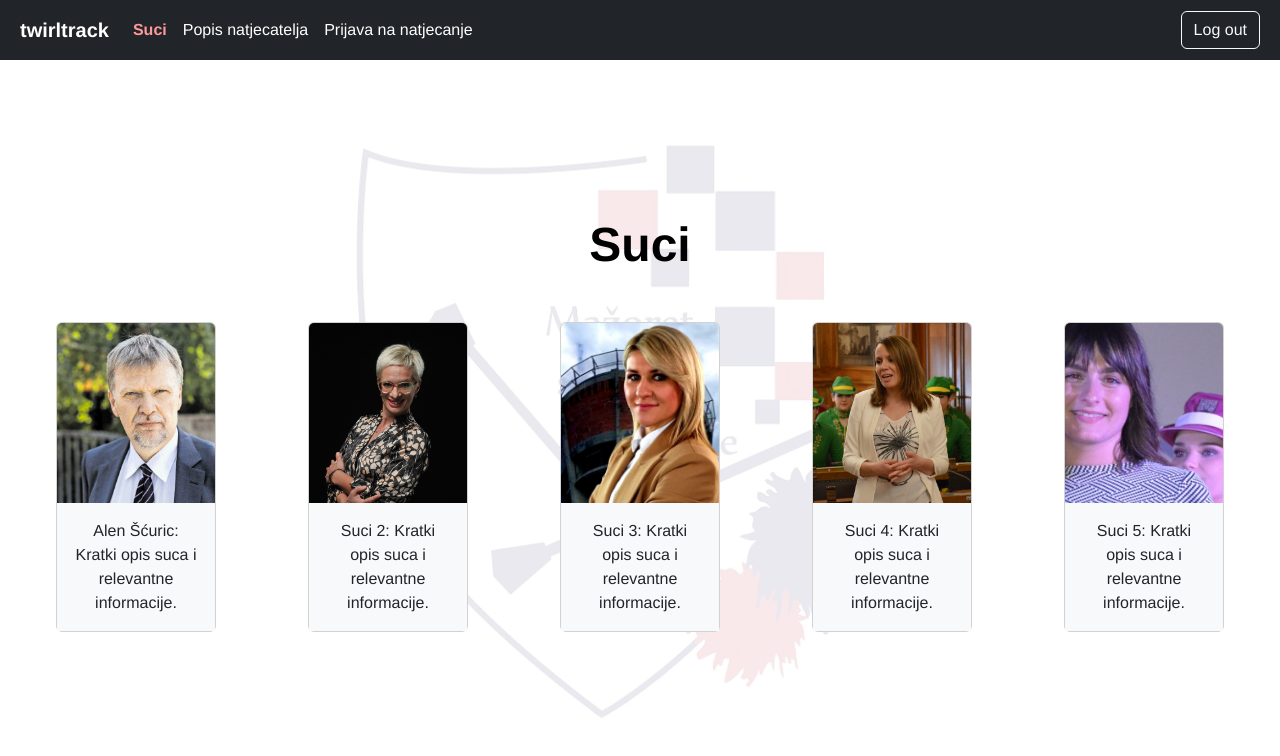
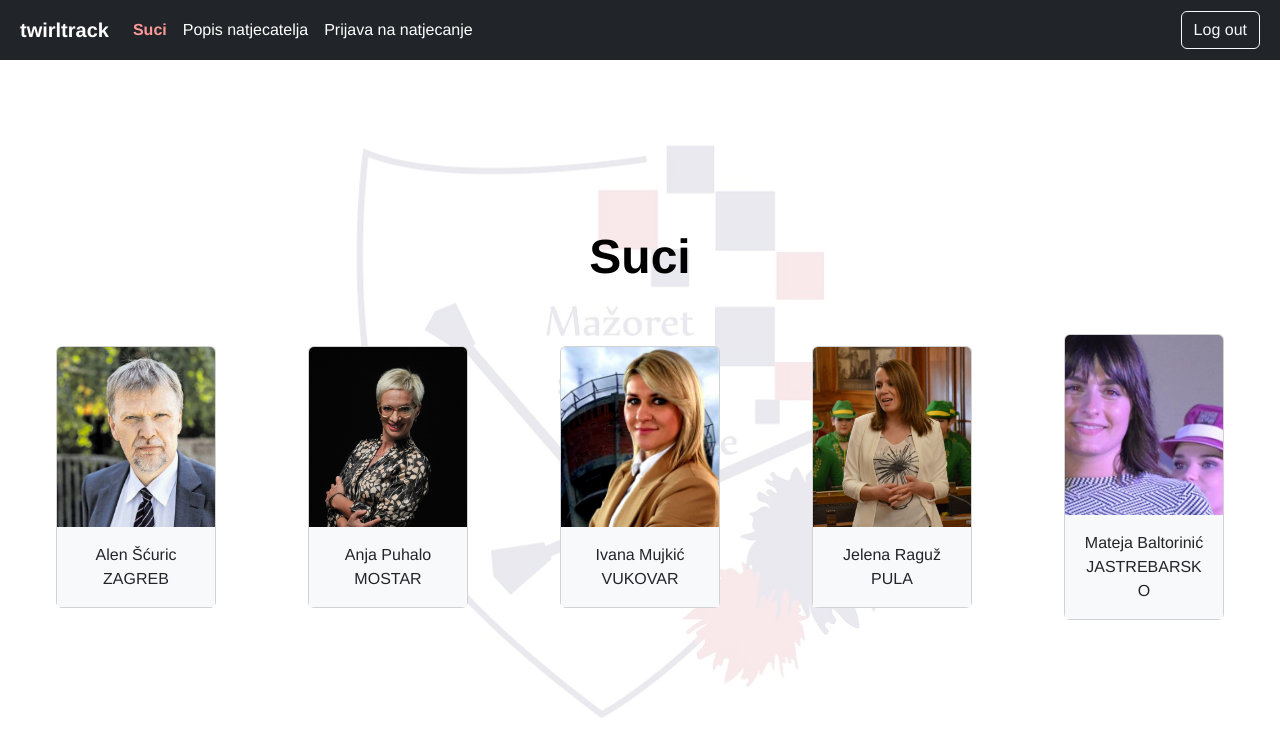
Before and after one commit to puljicpetra/twirltrack, a Vue app: page /suci in a window 1280 px wide. Shown: the top 756 px of the page. Built offline with nearby package versions, Linux system fonts and the light colour scheme; no server answers; sample sign-in values are in the browser's storage.

Commit message:
Update Suci.vue

```diff
--- a/src/views/Suci.vue
+++ b/src/views/Suci.vue
@@ -27,39 +27,42 @@
       <div class="suci-container">
         <h1>Suci</h1>
         <div class="card-row">
-          <!-- Kartica 1 -->
           <div class="card">
             <img class="card-img-top" :src="require('@/assets/sudacAlenScuric.jpg')" alt="Card image cap">
             <div class="card-body">
-              <p class="card-text">Alen Šćuric: Kratki opis suca i relevantne informacije.</p>
+              <p class="card-text">Alen Šćuric
+                ZAGREB</p>
             </div>
           </div>
-          <!-- Kartica 2 -->
           <div class="card">
             <img class="card-img-top" :src="require('@/assets/sudacAnjaPuhalo.jpg')" alt="Card image cap">
             <div class="card-body">
-              <p class="card-text">Suci 2: Kratki opis suca i relevantne informacije.</p>
+              <p class="card-text">Anja Puhalo
+                MOSTAR</p>
             </div>
           </div>
-          <!-- Kartica 3 (Središnja kartica) -->
           <div class="card center-card">
             <img class="card-img-top" :src="require('@/assets/sudacIvanaMujkic.jpg')" alt="Card image cap">
             <div class="card-body">
-              <p class="card-text">Suci 3: Kratki opis suca i relevantne informacije.</p>
+              <p class="card-text">Ivana Mujkić
+                VUKOVAR
+              </p>
             </div>
           </div>
-          <!-- Kartica 4 -->
           <div class="card">
             <img class="card-img-top" :src="require('@/assets/sudacJelenaRaguz.jpg')" alt="Card image cap">
             <div class="card-body">
-              <p class="card-text">Suci 4: Kratki opis suca i relevantne informacije.</p>
+              <p class="card-text">Jelena Raguž
+                PULA
+              </p>
             </div>
           </div>
-          <!-- Kartica 5 -->
           <div class="card">
             <img class="card-img-top" :src="require('@/assets/sudacMatejaBaltorinic.jpg')" alt="Card image cap">
             <div class="card-body">
-              <p class="card-text">Suci 5: Kratki opis suca i relevantne informacije.</p>
+              <p class="card-text">Mateja Baltorinić
+                JASTREBARSKO
+              </p>
             </div>
           </div>
         </div>
```
